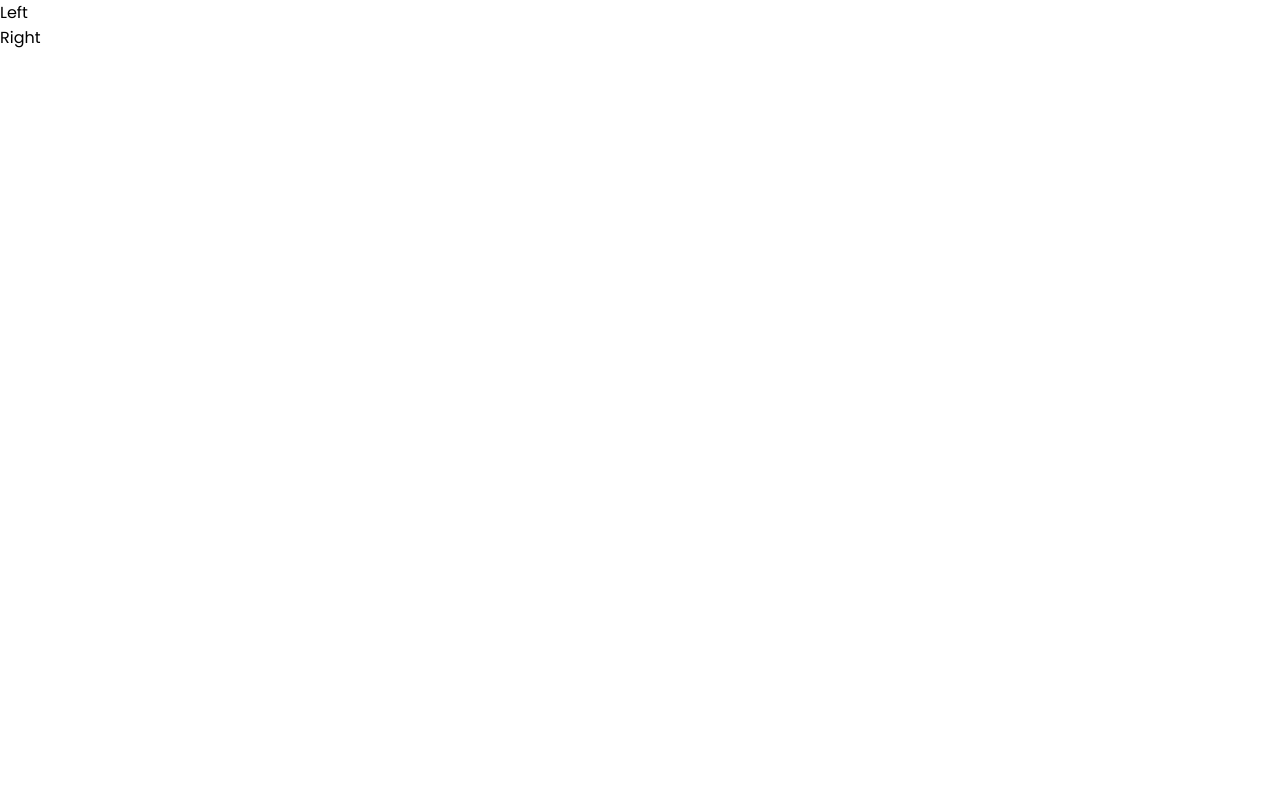
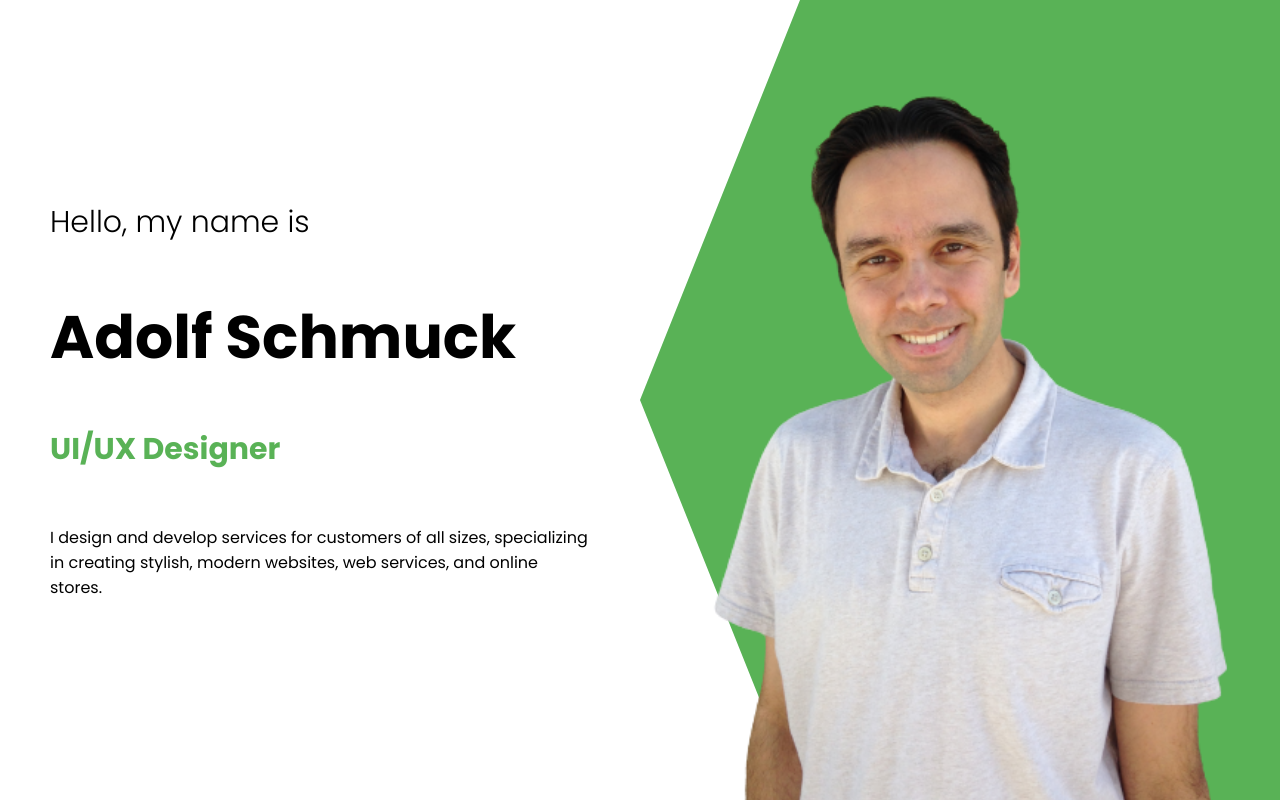
Before and after one commit to answebdev/react-portfolio, a React (Create React App) app: page / in a window 1280 px wide. Built offline with nearby package versions, Linux system fonts and the light colour scheme.

Commit message:
add profile image

```diff
--- a/src/components/intro/Introduction.css
+++ b/src/components/intro/Introduction.css
@@ -0,0 +1,83 @@
+.intro {
+  display: flex;
+  height: 100vh;
+}
+
+.intro-left {
+  flex: 1;
+  display: flex;
+  align-items: center;
+}
+
+.intro-right {
+  flex: 1;
+  position: relative;
+}
+
+.intro-left-wrapper {
+  padding: 50px;
+  height: 50%;
+  display: flex;
+  flex-direction: column;
+  justify-content: space-between;
+}
+
+.intro-intro {
+  font-size: 30px;
+  font-weight: 300;
+}
+
+.intro-name {
+  font-size: 60px;
+}
+
+.intro-title {
+  height: 50px;
+  overflow: hidden;
+}
+
+.intro-title-wrapper {
+  height: 100%;
+  animation: move 10s ease-in-out infinite alternate;
+}
+
+@keyframes move {
+  25% {
+    transform: translateY(-50px);
+  }
+  50% {
+    transform: translateY(-100px);
+  }
+  75% {
+    transform: translateY(-150px);
+  }
+  100% {
+    transform: translateY(-200px);
+  }
+}
+
+.intro-title-item {
+  height: 50px;
+  font-size: 30px;
+  font-weight: 700;
+  color: #59b256;
+  display: flex;
+  align-items: center;
+}
+
+.intro-img {
+  width: 100%;
+  height: 100%;
+  object-fit: cover;
+  position: absolute;
+}
+
+.i-bg {
+  clip-path: polygon(100% 0%, 100% 51%, 100% 100%, 25% 100%, 0% 50%, 25% 0%);
+  background-color: #59b256;
+  width: 100%;
+  height: 100%;
+  position: absolute;
+  top: 0;
+  right: 0;
+}
--- a/src/components/intro/Introduction.js
+++ b/src/components/intro/Introduction.js
@@ -1,10 +1,35 @@
 import React from 'react';
+import './Introduction.css';
+import ProfileImage from '../../img/profile-img.png';
 
 const Introduction = () => {
   return (
     <div className='intro'>
-      <div className='intro-left'>Left</div>
-      <div className='intro-right'>Right</div>
+      <div className='intro-left'>
+        <div className='intro-left-wrapper'>
+          <h2 className='intro-intro'>Hello, my name is</h2>
+          <h1 className='intro-name'>Adolf Schmuck</h1>
+          <div className='intro-title'>
+            <div className='intro-title-wrapper'>
+              <div className='intro-title-item'>Email Developer</div>
+              <div className='intro-title-item'>Web Developer</div>
+              <div className='intro-title-item'>UI/UX Designer</div>
+              <div className='intro-title-item'>Photographer</div>
+              <div className='intro-title-item'>Writer</div>
+              <div className='intro-title-item'>Content Creator</div>
+            </div>
+          </div>
+          <div className='intro-description'>
+            I design and develop services for customers of all sizes,
+            specializing in creating stylish, modern websites, web services, and
+            online stores.
+          </div>
+        </div>
+      </div>
+      <div className='intro-right'>
+        <div className='i-bg'></div>
+        <img src={ProfileImage} alt='' className='intro-img' />
+      </div>
     </div>
   );
 };
```
Also changed, not shown: src/img/man.png (added), src/img/profile-img.png (added).
